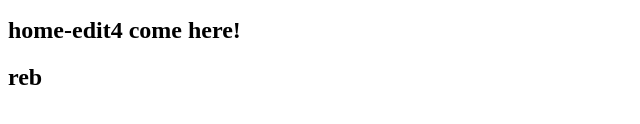
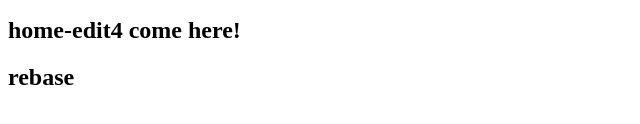
Before and after one commit to isbinge/node_practice, a website: page src/home.html in a window 1280 px wide. Shown: the part 204-328 px from the top of the page, 0-640 px from the left. Drawn offline with Linux system fonts and the light colour scheme.

Commit message:
feat(reb):rebase

```diff
--- a/src/home.html
+++ b/src/home.html
@@ -12,7 +12,7 @@
       <h2>home-edit2 come here!</h2>
       <h2>home-edit3 come here!</h2>
       <h2>home-edit4 come here!</h2>
-      <h2>reb</h2>
+      <h2>rebase</h2>
     </div>
   </body>
 </html>
```
